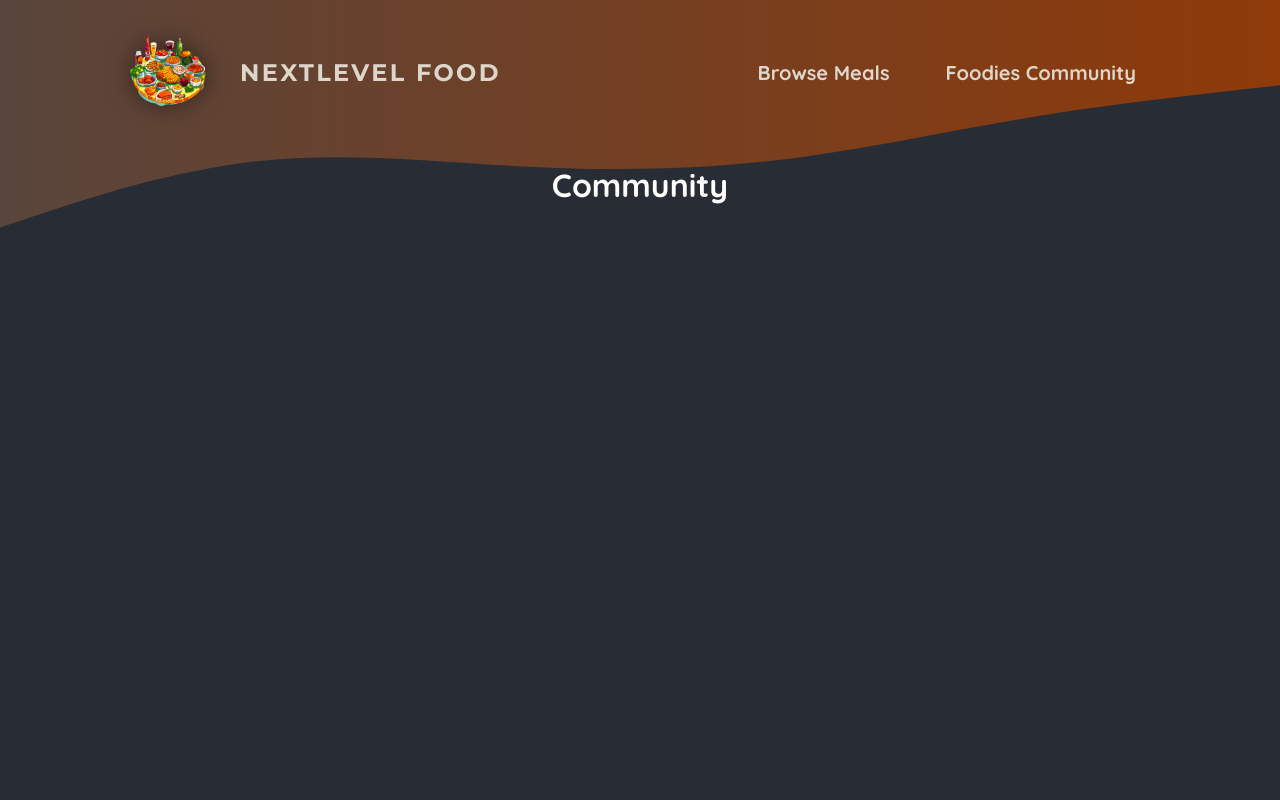
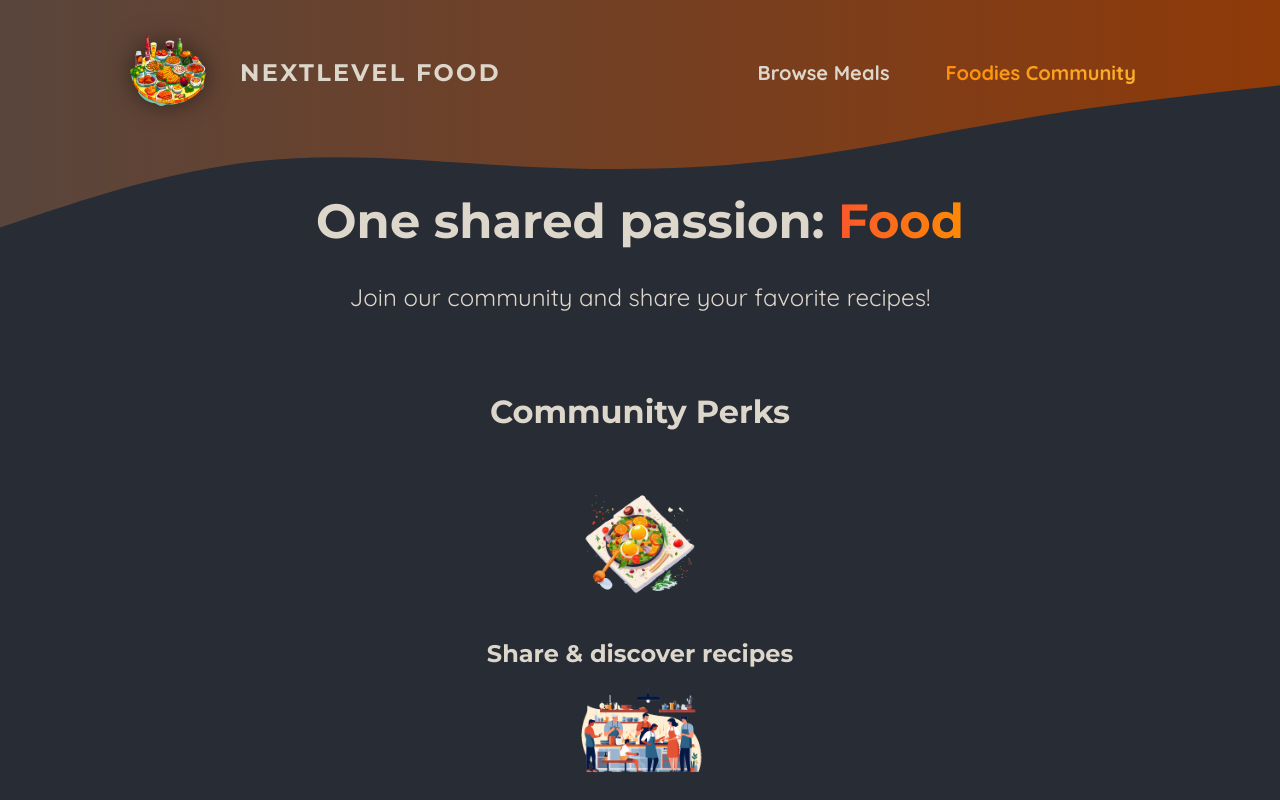
Before and after one commit to mariannacoppa/foodies, a Next.js app: page /community in a window 1280 px wide. Shown: the top 800 px of the page. Built offline with nearby package versions, Linux system fonts and the light colour scheme.

Commit message:
Done lesson 107: outputting images with unknown dimensions using "fill" attribute

```diff
--- a/app/community/page.js
+++ b/app/community/page.js
@@ -1,5 +1,40 @@
+import Image from 'next/image';
+
+import mealIcon from '@/assets/icons/meal.png';
+import communityIcon from '@/assets/icons/community.png';
+import eventsIcon from '@/assets/icons/events.png';
+import classes from './page.module.css';
+
 export default function CommunityPage() {
     return (
-        <h1 style={{ color: 'white', textAlign: 'center' }}>Community</h1>
+        <>
+            <header className={classes.header}>
+                <h1>
+                    One shared passion: <span className={classes.highlight}>Food</span>
+                </h1>
+                <p>Join our community and share your favorite recipes!</p>
+            </header>
+            <main className={classes.main}>
+                <h2>Community Perks</h2>
+
+                <ul className={classes.perks}>
+                    <li>
+                        <Image src={mealIcon} alt="A delicious meal" />
+                        <p>Share & discover recipes</p>
+                    </li>
+                    <li>
+                        <Image src={communityIcon} alt="A crowd of people, cooking" />
+                        <p>Find new friends & like-minded people</p>
+                    </li>
+                    <li>
+                        <Image
+                            src={eventsIcon}
+                            alt="A crowd of people at a cooking event"
+                        />
+                        <p>Participate in exclusive events</p>
+                    </li>
+                </ul>
+            </main>
+        </>
     );
 }
--- /dev/null
+++ b/app/community/page.module.css
@@ -0,0 +1,61 @@
+.header {
+    gap: 3rem;
+    margin: 3rem auto 5rem auto;
+    width: 90%;
+    max-width: 75rem;
+    color: #ddd6cb;
+    font-size: 1.5rem;
+    text-align: center;
+}
+
+.header h1 {
+    font-family: 'Montserrat', sans-serif;
+}
+
+.highlight {
+    background: linear-gradient(90deg, #f9572a, #ff8a05);
+    background-clip: text;
+    -webkit-background-clip: text;
+    -webkit-text-fill-color: transparent;
+}
+
+.main {
+    width: 90%;
+    max-width: 40rem;
+    margin: 0 auto;
+    text-align: center;
+}
+
+.main h2 {
+    font-family: 'Montserrat', sans-serif;
+    font-size: 2rem;
+    margin-bottom: 3rem;
+    color: #ddd6cb;
+}
+
+.perks {
+    list-style: none;
+    margin: 3rem 0;
+    padding: 0;
+}
+
+.perks li {
+    display: flex;
+    flex-direction: column;
+    align-items: center;
+    gap: 2rem;
+}
+
+.perks img {
+    width: 8rem;
+    height: 8rem;
+    object-fit: contain;
+}
+
+.perks p {
+    font-family: 'Montserrat', sans-serif;
+    font-size: 1.5rem;
+    font-weight: bold;
+    margin: 0;
+    color: #ddd6cb;
+}
--- /dev/null
+++ b/app/meals/page.module.css
@@ -0,0 +1,51 @@
+.header {
+    gap: 3rem;
+    margin: 3rem auto 5rem auto;
+    width: 90%;
+    max-width: 75rem;
+    color: #ddd6cb;
+    font-size: 1.5rem;
+}
+
+.header h1 {
+    font-family: 'Montserrat', sans-serif;
+}
+
+.highlight {
+    background: linear-gradient(90deg, #f9572a, #ff8a05);
+    background-clip: text;
+    -webkit-background-clip: text;
+    -webkit-text-fill-color: transparent;
+}
+
+.header p {
+    margin: 0;
+}
+
+.cta a {
+    display: inline-block;
+    margin-top: 1rem;
+    padding: 0.5rem 1rem;
+    border-radius: 0.5rem;
+    background: linear-gradient(90deg, #f9572a, #ff9b05);
+    color: #ffffff;
+    font-weight: bold;
+    text-decoration: none;
+}
+
+.loading {
+    text-align: center;
+    animation: loading 1.2s ease-in-out infinite;
+}
+
+@keyframes loading {
+    0% {
+        color: #e9e9e9;
+    }
+    50% {
+        color: #b89b84;
+    }
+    100% {
+        color: #e9e9e9;
+    }
+}
--- a/components/main-header/main-header.js
+++ b/components/main-header/main-header.js
@@ -3,12 +3,13 @@
 import MainHeaderBackground from "@/components/main-header/main-header-background";
 import logoImg from '@/assets/logo.png';
 import classes from './main-header.module.css';
+import NavLink from "@/components/main-header/nav-link";
 export default function MainHeader() {
     return (
         <>
             <MainHeaderBackground />
             <header className={classes.header}>
-                <Link className={classes.logo} href={"/public"}>
+                <Link className={classes.logo} href={"/"}>
                     <Image src={logoImg} alt={"A plate with food on it"} priority />
                     NextLevel Food
                 </Link>
@@ -16,10 +17,10 @@
                 <nav className={classes.nav}>
                     <ul>
                         <li>
-                            <Link href={"/meals"}>Browse Meals</Link>
+                            <NavLink href={"/meals"}>Browse Meals</NavLink>
                         </li>
                         <li>
-                            <Link href={"/community"}>Foodies Community</Link>
+                            <NavLink href={"/community"}>Foodies Community</NavLink>
                         </li>
                     </ul>
                 </nav>
--- a/components/main-header/main-header.module.css
+++ b/components/main-header/main-header.module.css
@@ -21,30 +21,6 @@
     font-size: 1.25rem;
 }
 
-.nav a {
-    text-decoration: none;
-    color: #ddd6cb;
-    font-weight: bold;
-    padding: 0.5rem 1rem;
-    border-radius: 0.5rem;
-}
-
-.nav a:hover,
-.nav a:active {
-    background: linear-gradient(90deg, #ff8a05, #f9b331);
-    background-clip: text;
-    -webkit-background-clip: text;
-    -webkit-text-fill-color: transparent;
-    text-shadow: 0 0 18px rgba(248, 190, 42, 0.8);
-}
-
-.active {
-    background: linear-gradient(90deg, #ff8a05, #f9b331);
-    background-clip: text;
-    -webkit-background-clip: text;
-    -webkit-text-fill-color: transparent;
-}
-
 .logo {
     display: flex;
     align-items: center;
--- /dev/null
+++ b/components/main-header/nav-link.js
@@ -0,0 +1,20 @@
+'use client';
+import classes from "@/components/main-header/nav-link.module.css";
+import Link from "next/link";
+import {usePathname} from "next/navigation";
+
+export default function NavLink({href, children}) {
+    const path = usePathname();
+    return (
+        <Link
+            href={href}
+            className={
+            path.startsWith(href)
+                ? `${classes.link} ${classes.active}`
+                : classes.link
+            }
+        >
+            {children}
+        </Link>
+    );
+}
--- /dev/null
+++ b/components/main-header/nav-link.module.css
@@ -0,0 +1,23 @@
+.link {
+    text-decoration: none;
+    color: #ddd6cb;
+    font-weight: bold;
+    padding: 0.5rem 1rem;
+    border-radius: 0.5rem;
+}
+
+.link:hover,
+.link:active {
+    background: linear-gradient(90deg, #ff8a05, #f9b331);
+    background-clip: text;
+    -webkit-background-clip: text;
+    -webkit-text-fill-color: transparent;
+    text-shadow: 0 0 18px rgba(248, 190, 42, 0.8);
+}
+
+.active {
+    background: linear-gradient(90deg, #ff8a05, #f9b331);
+    background-clip: text;
+    -webkit-background-clip: text;
+    -webkit-text-fill-color: transparent;
+}
```
Also changed, not shown: app/meals/page.js (+18 -13 lines), components/meals/meal-item.js (added, +26 -0 lines), components/meals/meal-item.module.css (added, +75 -0 lines), components/meals/meals-grid.js (added, +11 -0 lines), components/meals/meals-grid.module.css (added, +10 -0 lines).
